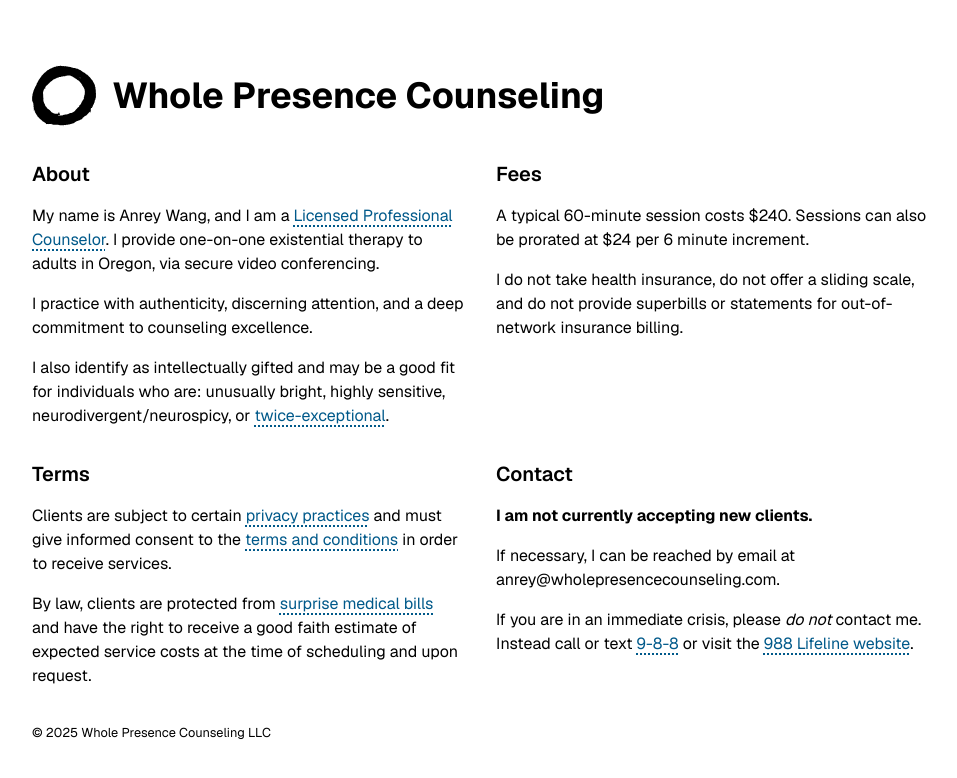
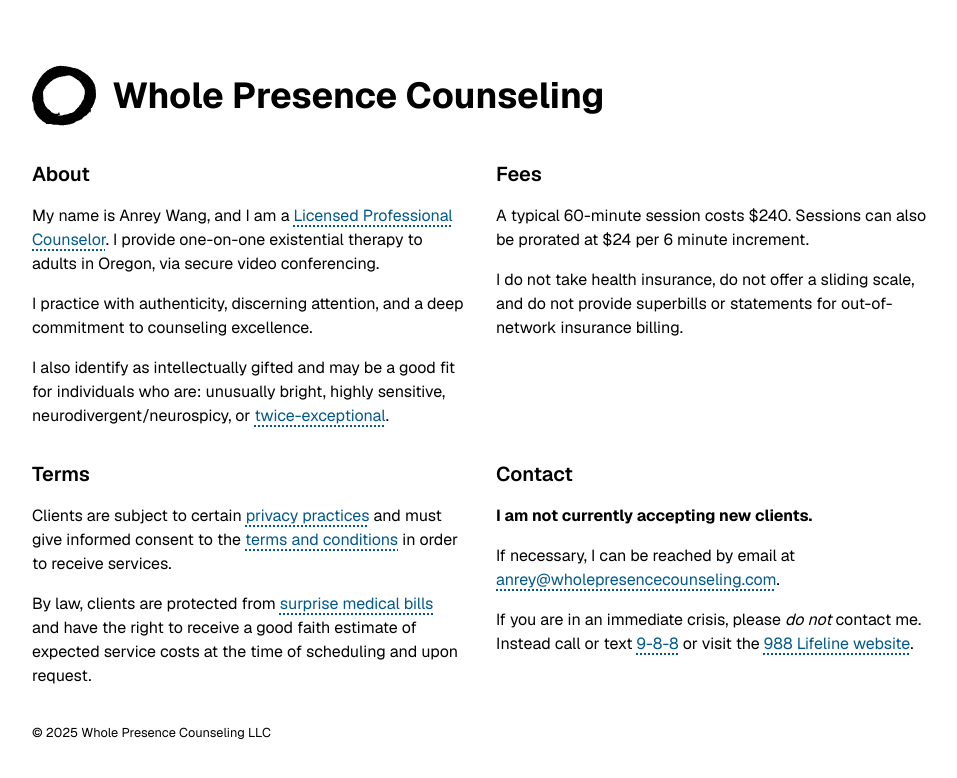
Before and after one commit to anreyw/wpc, a Next.js app: page / in a window 1280 px wide. Shown: the top 778 px of the page, without its empty margins (32-989 px from the left). Built offline with nearby package versions, Linux system fonts and the light colour scheme.

Commit message:
Removed spam protection technique from email, added anchor tag.

```diff
--- a/app/page.tsx
+++ b/app/page.tsx
@@ -25,7 +25,7 @@ export default function Main() {
       <section className="flex flex-col gap-4">
 	<h2 className="text-xl font-semibold">Contact</h2>
 	<p><strong>I am not currently accepting new clients.</strong></p>
-	<p>If necessary, I can be reached by email at anrey<span className="hidden">I</span>@whole<span className="hidden">love</span>presencecounseling<span className="hidden">spam</span>.com.</p>
+	<p>If necessary, I can be reached by email at <a href="mailto:anrey@wholepresencecounseling.com" className={linkStyle}>anrey@wholepresencecounseling.com</a>.</p>
 	<p>If you are in an immediate crisis, please <em>do not</em> contact me. Instead call or text <a href="tel:988" className={linkStyle}>9-8-8</a> or visit the <a href="https://988lifeline.org/" className={linkStyle}>988 Lifeline website</a>.</p>
       </section>
     </main>
```
